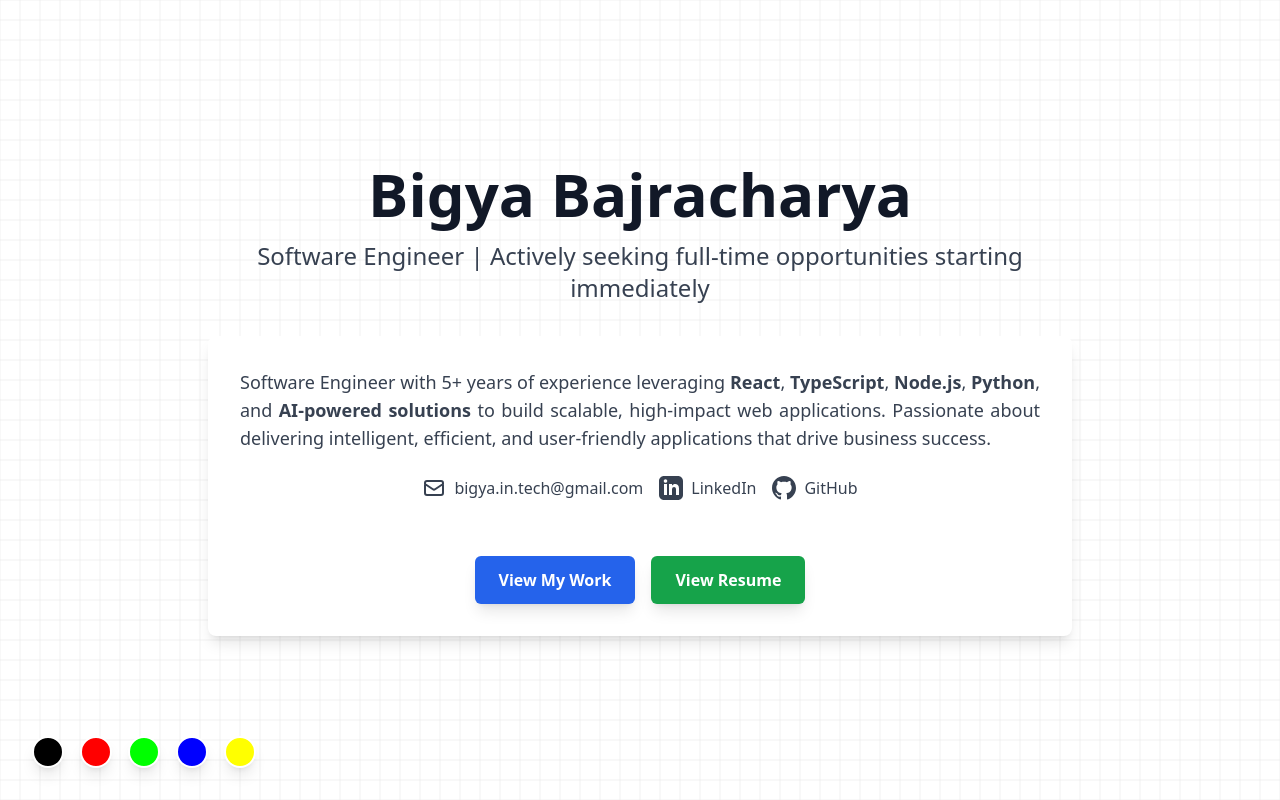
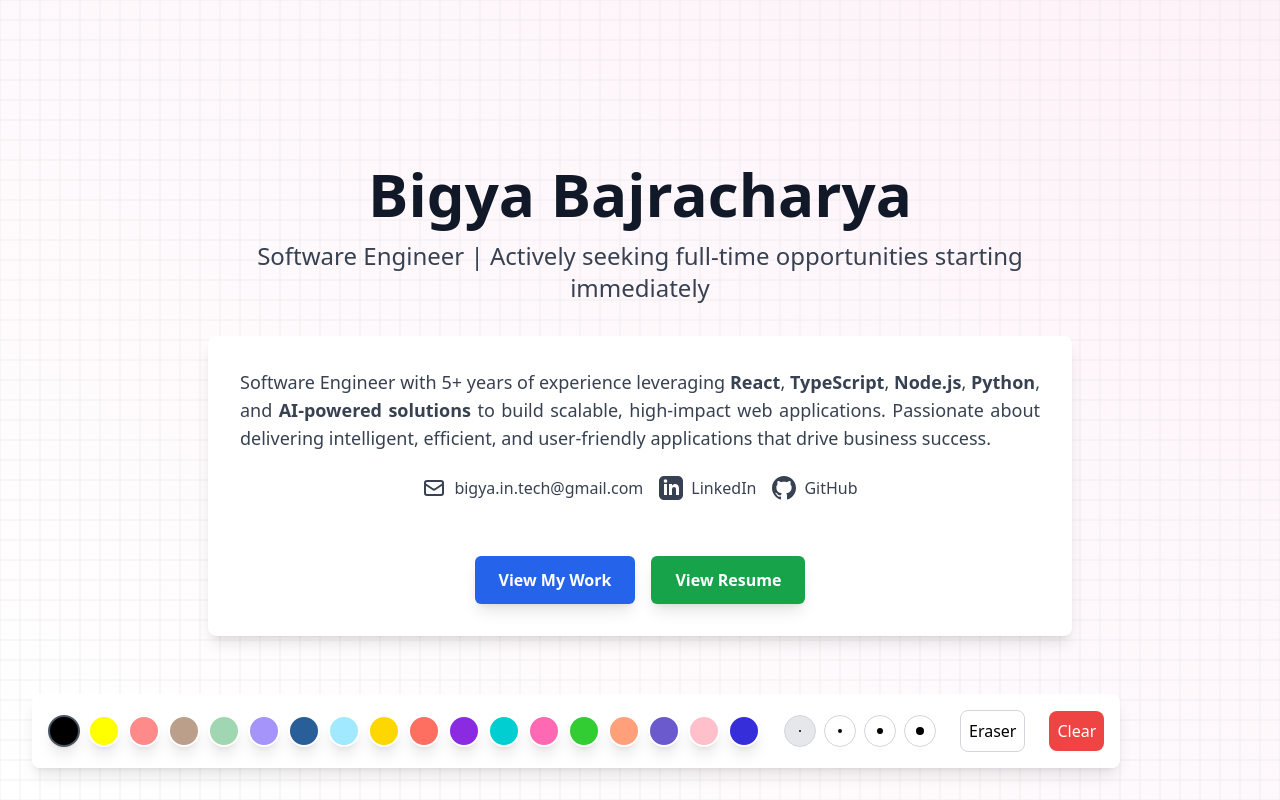
Before and after one commit to bigyaa/bigyaa.github.io, a React (Create React App) app: page / in a window 1280 px wide. Shown: the top 800 px of the page. Built offline with nearby package versions, Linux system fonts and the light colour scheme.

Commit message:
Enhance Header component with brush size selection, eraser toggle, and color palette for improved drawing functionality

```diff
--- a/src/components/Header.js
+++ b/src/components/Header.js
@@ -1,5 +1,6 @@
 import React, { useRef, useState, useEffect } from 'react';
 import Hero from './Hero.tsx';
+import { motion } from 'framer-motion';
 
 const Header = () => {
   const canvasRef = useRef(null);
@@ -7,6 +8,8 @@ const Header = () => {
   const [currentColor, setCurrentColor] = useState('#000000');
   const [lastX, setLastX] = useState(0);
   const [lastY, setLastY] = useState(0);
+  const [isEraser, setIsEraser] = useState(false);
+  const [brushSize, setBrushSize] = useState(2);
 
   useEffect(() => {
     const canvas = canvasRef.current;
@@ -57,6 +60,23 @@ const Header = () => {
     setLastY(y);
   };
 
+  const stopDrawing = () => {
+    setIsDrawing(false);
+  };
+  const clearCanvas = () => {
+    const canvas = canvasRef.current;
+    const ctx = canvas.getContext('2d');
+    ctx.clearRect(0, 0, canvas.width, canvas.height);
+    drawGrid(ctx);
+  };
+
+  const toggleEraser = () => {
+    setIsEraser(!isEraser);
+    const ctx = canvasRef.current.getContext('2d');
+    ctx.strokeStyle = isEraser ? currentColor : '#ffffff';
+  };
+
+  // Update draw function to use brush size
   const draw = (e) => {
     if (!isDrawing) return;
 
@@ -67,8 +87,8 @@ const Header = () => {
     const y = e.clientY - rect.top;
 
     ctx.beginPath();
-    ctx.strokeStyle = currentColor;
-    ctx.lineWidth = 2;
+    ctx.strokeStyle = isEraser ? '#ffffff' : currentColor;
+    ctx.lineWidth = brushSize;
     ctx.moveTo(lastX, lastY);
     ctx.lineTo(x, y);
     ctx.stroke();
@@ -77,12 +97,29 @@ const Header = () => {
     setLastY(y);
   };
 
-  const stopDrawing = () => {
-    setIsDrawing(false);
-  };
+  const colorPalette = [
+    '#000000', // Black
+    '#FFFF00', // Yellow
+    '#FF8A8A', // Light Red
+    '#BC9F8B', // Light Brown
+    '#A1D6B2', // Light Green
+    '#A594F9', // Light Purple
+    '#295F98', // Dark Blue
+    '#A0E9FF', // Light Blue
+    '#FFD700', // Gold
+    '#FF6F61', // Coral
+    '#8A2BE2', // Blue Violet
+    '#00CED1', // Dark Turquoise
+    '#FF69B4', // Hot Pink
+    '#32CD32', // Lime Green
+    '#FFA07A', // Light Salmon
+    '#6A5ACD',  // Slate Blue
+    '#FFC0CB', // Pink
+    '#362FD9', // Dark Purple
+  ];
 
   return (
-    <header className="min-h-screen flex items-center justify-center relative">
+    <header className="min-h-screen flex items-center justify-center relative bg-gradient-to-bl from-pink-50 via-lavender-50 to-lavender-100">
       <canvas
         ref={canvasRef}
         className="absolute top-0 left-0 w-full h-full z-10"
@@ -91,16 +128,66 @@ const Header = () => {
         onMouseUp={stopDrawing}
         onMouseLeave={stopDrawing}
       />
-      <div className="absolute bottom-8 left-8 flex space-x-4 z-20">
-        {['#000000', '#FF0000', '#00FF00', '#0000FF', '#FFFF00'].map((color) => (
-          <button
+
+      {/* Controls Panel */}
+      <motion.div
+        className="absolute bottom-8 left-8 flex items-center space-x-6 z-20 bg-white/90 p-4 rounded-lg shadow-lg backdrop-blur"
+        initial={{ y: 100, opacity: 0 }}
+        animate={{ y: 0, opacity: 1 }}
+        transition={{ duration: 0.5 }}
+      >
+        {/* Color Palette */}
+        <div className="flex space-x-2">
+          {colorPalette.map((color) => (
+            <motion.button
               key={color}
-            className="w-8 h-8 rounded-full border-2 border-white shadow-lg"
+              className={`w-8 h-8 rounded-full border-2 ${currentColor === color ? 'border-gray-600' : 'border-white'} shadow-lg`}
               style={{ backgroundColor: color }}
               onClick={() => setCurrentColor(color)}
+              whileHover={{ scale: 1.2 }}
+              whileTap={{ scale: 0.9 }}
             />
           ))}
         </div>
+
+        {/* Brush Size Selector */}
+        <div className="flex items-center space-x-2">
+          {[2, 4, 6, 8].map((size) => (
+            <motion.button
+              key={size}
+              className={`w-8 h-8 rounded-full flex items-center justify-center ${brushSize === size ? 'bg-gray-200' : 'bg-white'} border border-gray-300`}
+              onClick={() => setBrushSize(size)}
+              whileHover={{ scale: 1.1 }}
+              whileTap={{ scale: 0.9 }}
+            >
+              <div
+                className="rounded-full bg-black"
+                style={{ width: size, height: size }}
+              />
+            </motion.button>
+          ))}
+        </div>
+
+        {/* Eraser Toggle */}
+        <motion.button
+          className={`p-2 rounded-lg ${isEraser ? 'bg-blue-500 text-white' : 'bg-white'} border border-gray-300`}
+          onClick={toggleEraser}
+          whileHover={{ scale: 1.1 }}
+          whileTap={{ scale: 0.9 }}
+        >
+          Eraser
+        </motion.button>
+
+        {/* Clear Canvas */}
+        <motion.button
+          className="p-2 rounded-lg bg-red-500 text-white"
+          onClick={clearCanvas}
+          whileHover={{ scale: 1.1 }}
+          whileTap={{ scale: 0.9 }}
+        >
+          Clear
+        </motion.button>
+      </motion.div>
       <Hero />
     </header>
   );
```
Lines whose indentation alone changed are shown as unchanged.
